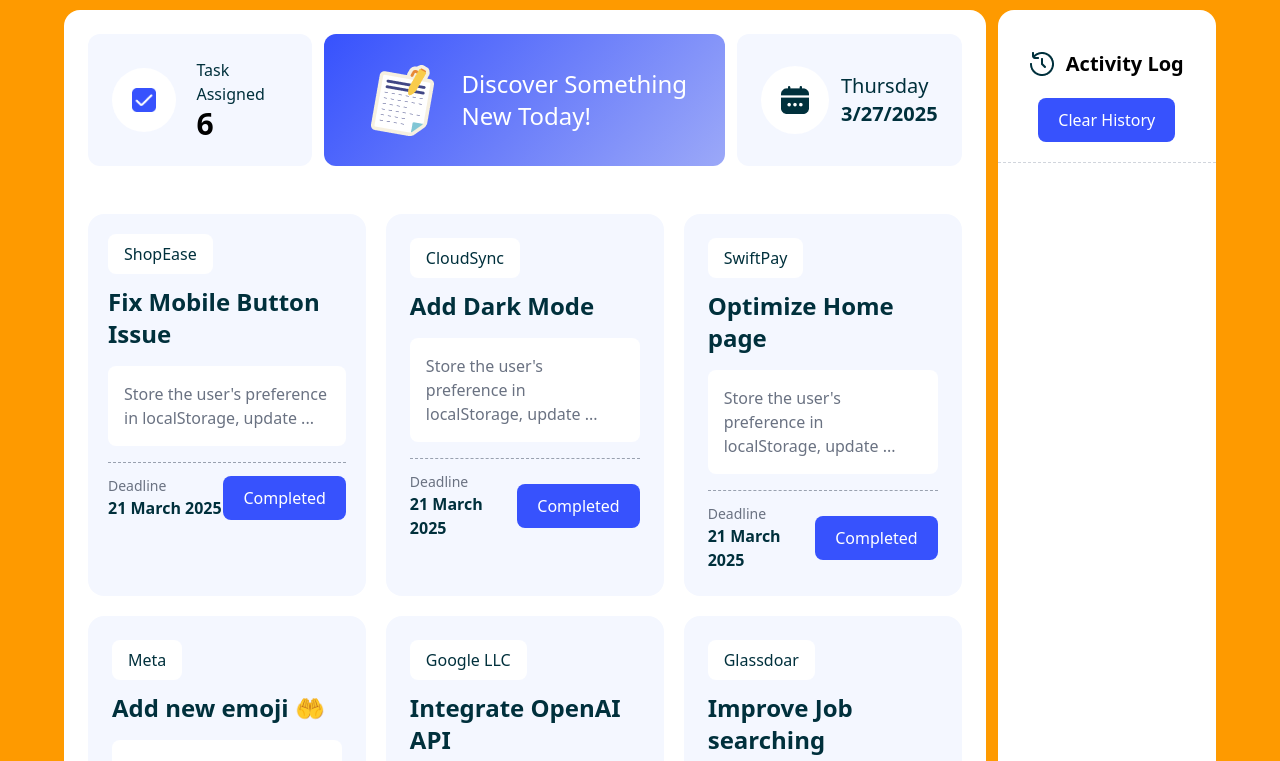
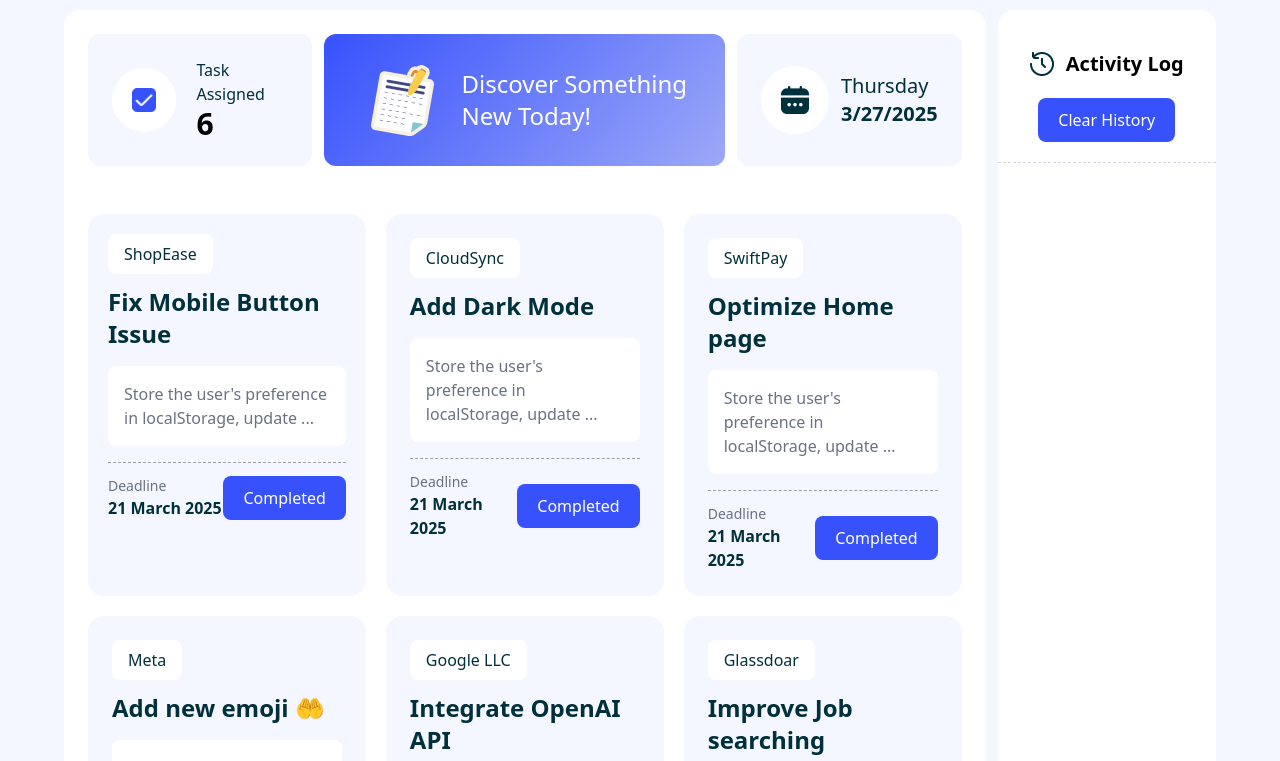
Before and after one commit to Darpan-lab/devboard, a plain HTML site: page index.html in a window 1280 px wide. Shown: the part 102-863 px from the top of the page. Drawn offline with Linux system fonts and the light colour scheme.

Commit message:
color change

```diff
--- a/index.html
+++ b/index.html
@@ -6,7 +6,7 @@
     <link href="src/output.css" rel="stylesheet">
     <title>Document</title>
 </head>
-<body id="body" class="bg-amber-500">
+<body id="body" class="bg-[rgb(244,247,255)]">
     <section class="w-[90%] mx-auto">
         <!-- heading section -->
         <section class="flex justify-between items-center bg-white rounded-2xl px-6 py-4 mt-[16px]">
```
